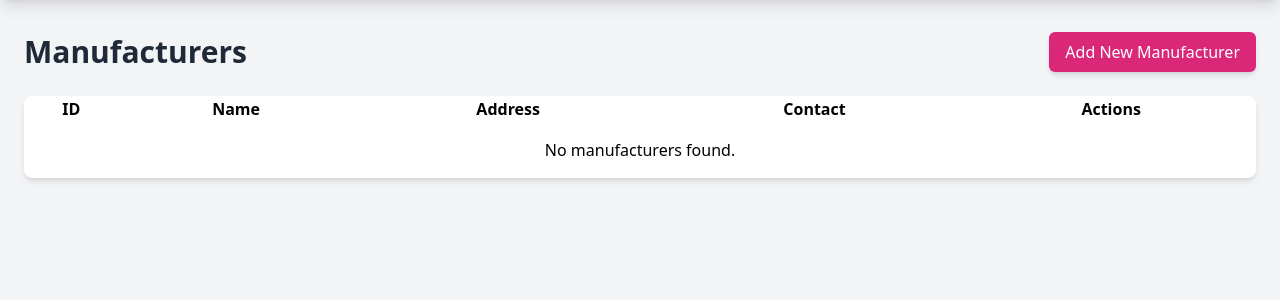
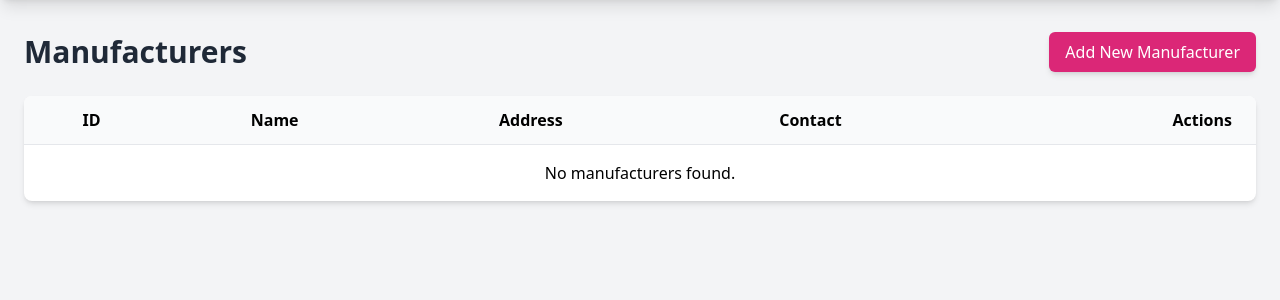
Before and after one commit to Adds14/SupplyChainDemand, a Flask app: page /manufacturers in a window 1280 px wide. Shown: the part 64-364 px from the top of the page. Run offline with Flask 3, Linux system fonts and the light colour scheme; data that the repository does not hold is empty; some libraries are stand-ins or nearby versions.

Commit message:
new commit

```diff
--- a/templates/manufacturer_list.html
+++ b/templates/manufacturer_list.html
@@ -11,27 +11,29 @@
 <div class="bg-white rounded-lg shadow-md overflow-hidden">
     <table class="w-full">
         <thead>
-            <tr>
-                <th>ID</th>
-                <th>Name</th>
-                <th>Address</th>
-                <th>Contact</th>
-                <th>Actions</th>
+            <tr class="bg-gray-50 border-b">
+                <th class="p-3 text-center">ID</th>
+                <th class="p-3 text-center">Name</th>
+                <th class="p-3 text-center">Address</th>
+                <th class="p-3 text-center">Contact</th>
+                <th class="p-3 text-right pr-6">Actions</th>
             </tr>
         </thead>
         <tbody>
             {% if manufacturers %}
                 {% for manufacturer in manufacturers %}
-                <tr class="hover:bg-gray-50">
-                    <td>{{ manufacturer.Manufacturer_ID }}</td>
-                    <td>{{ manufacturer.Name }}</td>
-                    <td>{{ manufacturer.Address }}</td>
-                    <td>{{ manufacturer.Contact }}</td>
-                    <td class="flex space-x-2">
-                        <a href="{{ url_for('manufacturer_edit', manufacturer_id=manufacturer.Manufacturer_ID) }}" class="text-blue-600 hover:text-blue-800">Edit</a>
-                        <form action="{{ url_for('manufacturer_delete', manufacturer_id=manufacturer.Manufacturer_ID) }}" method="POST" onsubmit="return confirm('Are you sure you want to delete this manufacturer?');">
-                            <button type="submit" class="text-red-600 hover:text-red-800">Delete</button>
-                        </form>
+                <tr class="hover:bg-gray-50 border-b">
+                    <td class="p-3 text-center">{{ manufacturer.Manufacturer_ID }}</td>
+                    <td class="p-3 text-center">{{ manufacturer.Name }}</td>
+                    <td class="p-3 text-center">{{ manufacturer.Address }}</td>
+                    <td class="p-3 text-center">{{ manufacturer.Contact }}</td>
+                    <td class="p-3 text-right pr-6">
+                        <div class="flex justify-end space-x-2">
+                            <a href="{{ url_for('manufacturer_edit', manufacturer_id=manufacturer.Manufacturer_ID) }}" class="text-blue-600 hover:text-blue-800">Edit</a>
+                            <form action="{{ url_for('manufacturer_delete', manufacturer_id=manufacturer.Manufacturer_ID) }}" method="POST" onsubmit="return confirm('Are- you sure you want to delete this manufacturer?');">
+                                <button type="submit" class="text-red-600 hover:text-red-800">Delete</button>
+                            </form>
+                        </div>
                     </td>
                 </tr>
                 {% endfor %}
```
